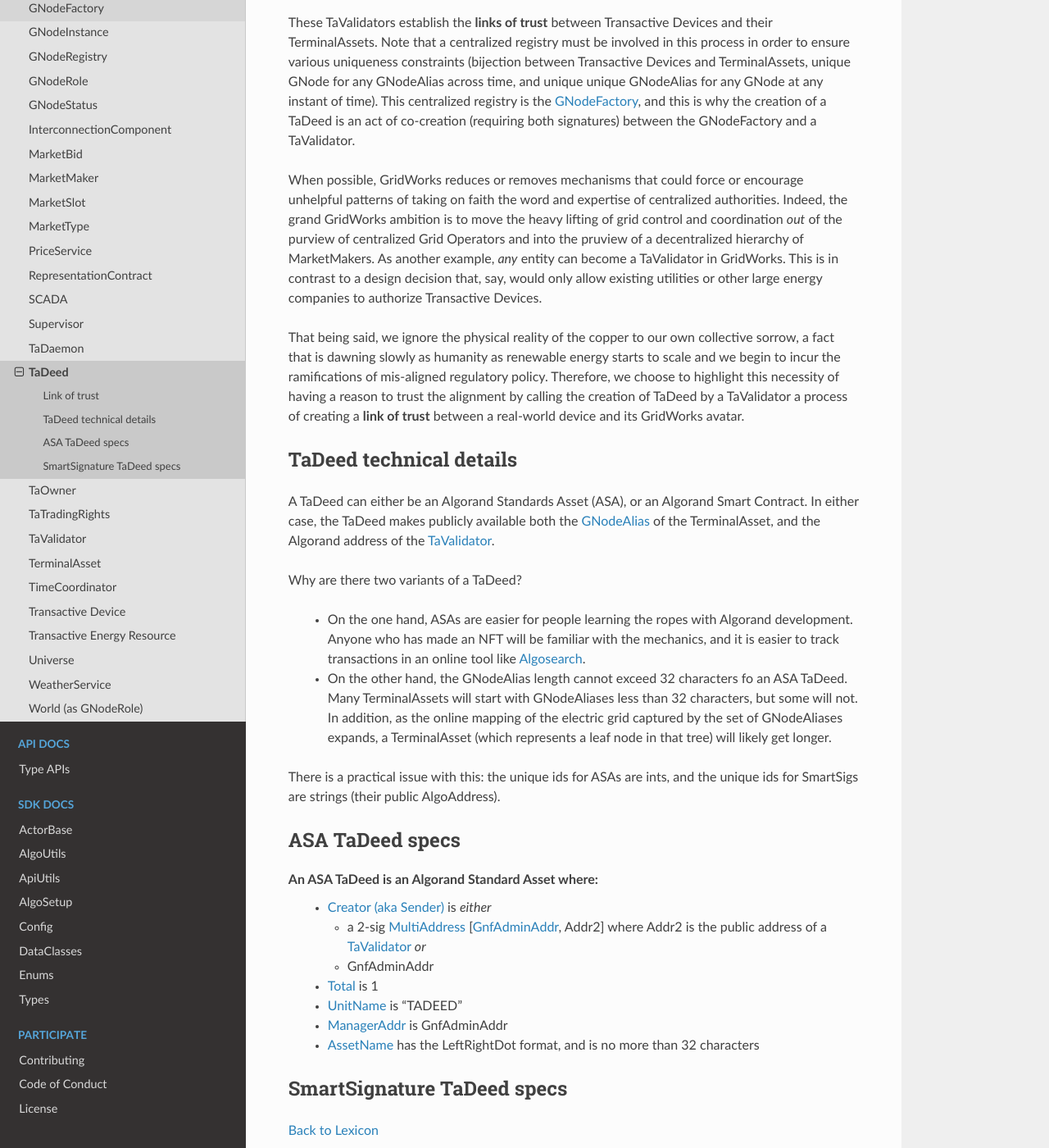
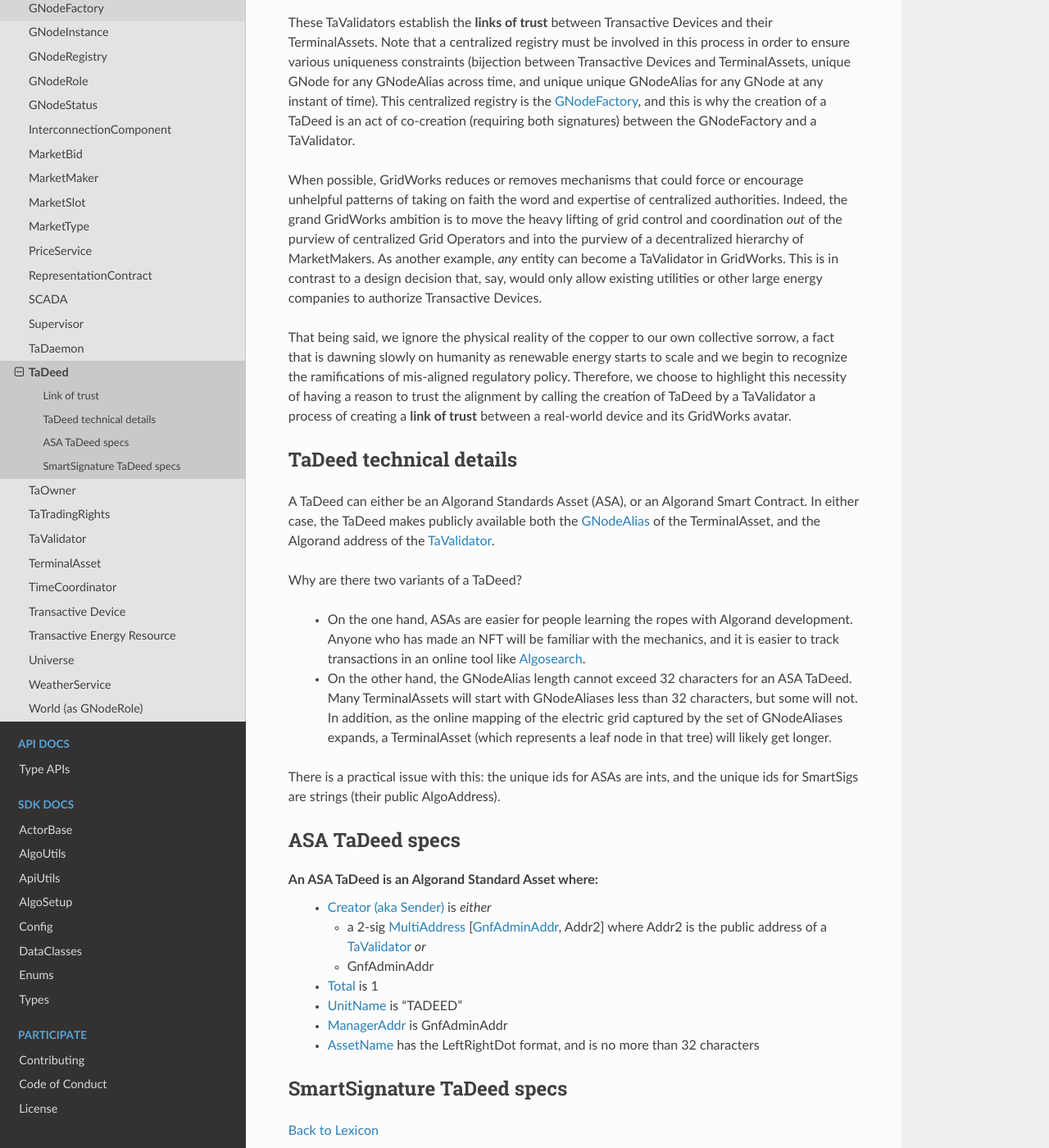
Before and after one commit to thegridelectric/gridworks, a Sphinx documentation site: the page built from docs/ta-deed.rst, in a window 1280 px wide and 1400 px high, scrolled down 1527 px. Shown: the whole window at 82% size. Built offline with Sphinx 7.4.7 and the Read the Docs theme 2.0.0, drawn with Linux system fonts in a browser that asks for light colours; some of the changed text lies outside the part shown.

```diff
--- a/docs/ta-deed.rst
+++ b/docs/ta-deed.rst
@@ -58,13 +58,13 @@ a TaValidator.
 When possible, GridWorks reduces or removes mechanisms that could force or encourage unhelpful patterns
 of taking on faith the word and expertise of centralized
 authorities. Indeed, the grand GridWorks ambition is to move the heavy lifting of grid control and coordination
-*out* of the purview of centralized Grid Operators and into the pruview of a decentralized
+*out* of the purview of centralized Grid Operators and into the purview of a decentralized
 hierarchy of MarketMakers.  As another example, *any* entity
 can become a TaValidator in GridWorks. This is in contrast to a design decision that, say, would only allow
 existing utilities or other large energy companies to authorize Transactive Devices.
 
 That being said, we ignore the physical reality of the copper to our own collective sorrow, a
-fact that is dawning slowly as humanity as renewable energy starts to scale and we  begin to incur
+fact that is dawning slowly on humanity as renewable energy starts to scale and we begin to recognize
 the ramifications of mis-aligned regulatory policy.  Therefore, we choose to highlight this necessity
 of having a reason to trust the alignment by calling the creation of TaDeed
 by a TaValidator a process of creating a  **link of trust** between a real-world device and its
@@ -80,7 +80,7 @@ Algorand address of the `TaValidator <ta-validator.html>`_.
 Why are there two variants of a TaDeed?
 
   - On the one hand, ASAs are easier for people learning the ropes with Algorand development. Anyone who has made an NFT will be familiar with the mechanics, and it is easier to track transactions in an online tool like  `Algosearch <https://developer.algorand.org/tutorials/algosearch-setup/>`_.
-  - On the other hand, the GNodeAlias length cannot exceed 32 characters fo an ASA TaDeed.  Many TerminalAssets will start with GNodeAliases less than 32 characters, but some will not. In addition, as the online mapping of the  electric grid captured by the set of GNodeAliases expands, a TerminalAsset (which represents a leaf node in that tree) will likely get longer.
+  - On the other hand, the GNodeAlias length cannot exceed 32 characters for an ASA TaDeed.  Many TerminalAssets will start with GNodeAliases less than 32 characters, but some will not. In addition, as the online mapping of the  electric grid captured by the set of GNodeAliases expands, a TerminalAsset (which represents a leaf node in that tree) will likely get longer.
 
 There is a practical issue with this: the unique ids for ASAs are ints, and the unique ids for SmartSigs are
 strings (their public AlgoAddress).
```
Also changed, not shown: other parts of docs/ta-deed.rst (+1 -1 lines), docs/millinocket-demo.md (added, +68 -0 lines), docs/millinocket-demo.rst (deleted, +0 -8 lines), docs/images/aggregate-load-1.png (added), docs/images/aggregate-load-and-curtailment.png (added), docs/images/keene-lmps.png (added), docs/images/long-lat.png (added), docs/images/maine-grid.png (added), docs/images/sim-step-1.png (added), docs/images/sim-step-2.png (added), docs/images/sim-step-3.png (added), docs/images/sim-step-4.png (added), docs/images/sim-step-5.png (added), 2 other files.
